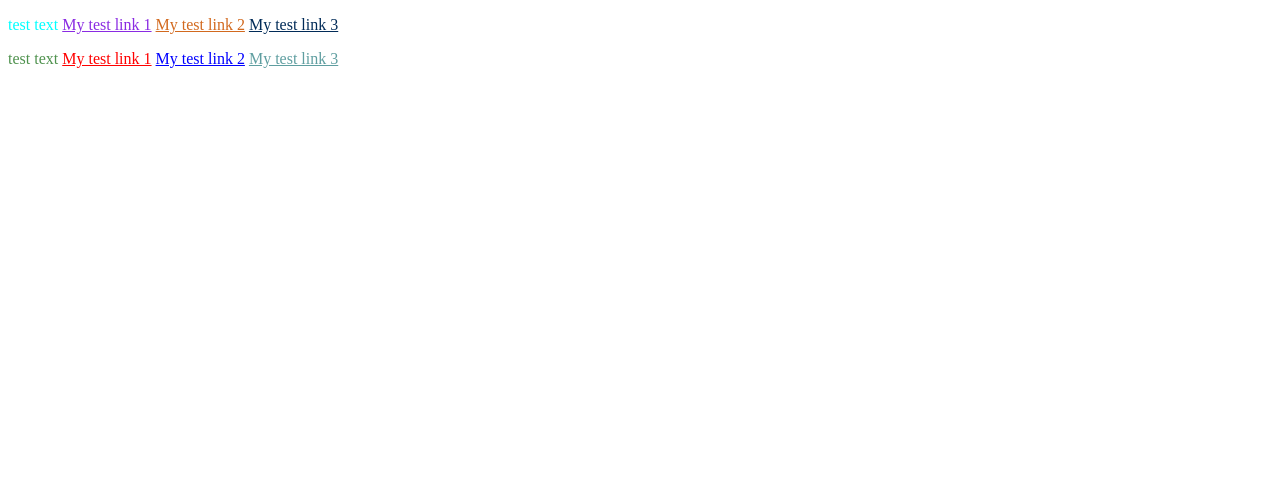
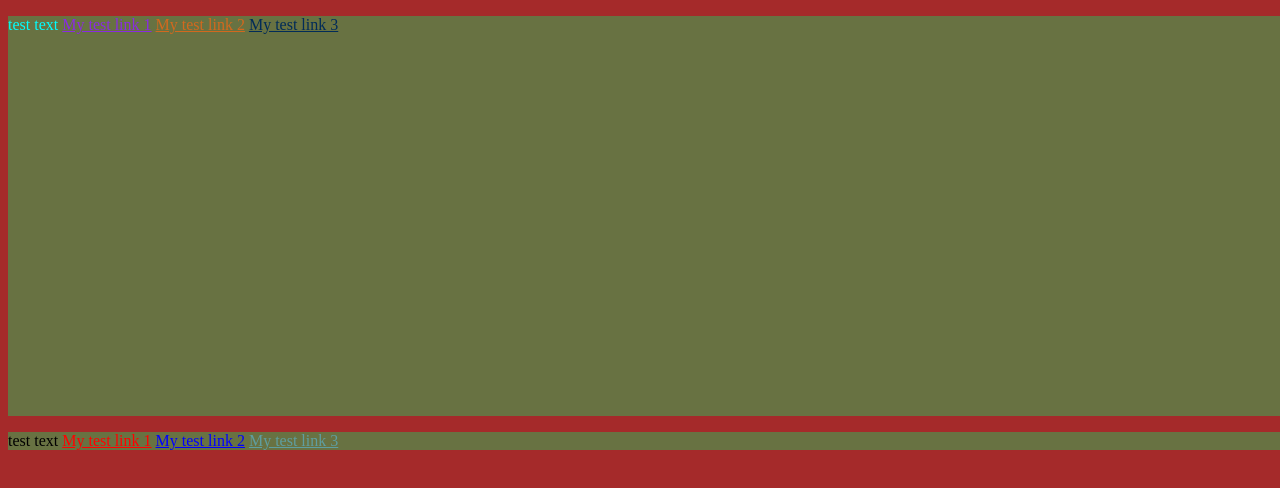
Before and after one commit to RuslanGryn/cursor-lessons, a plain HTML site: page lesson03/index.html in a window 1280 px wide. Drawn offline with Linux system fonts and the light colour scheme.

Commit message:
fin commit

```diff
--- a/lesson03/index.html
+++ b/lesson03/index.html
@@ -20,12 +20,37 @@
 
            /* : 1000 */
 
+           body {
+            width: 100%;
+            height: 100vh;
+            background-color: brown;
+            background-image: url(/);
+            background-size:cover;
+            background-repeat: no-repeat;
+            background-position: 55% 40%;
+           }
+
            .paragraph {
                 color: aqua;
+                /*
+                color: word
+                #0-9A-F #01FABC HEX
+                rgb: rgb(0, 255, 169);
+                */
+
+                font-size: 100 px em rm;
+                width: 100%;
+                height: 50%;
+
+
+
+
            }
 
             p {
-                color:rgb(79, 146, 78);
+                background:rgba(79, 146, 78, 0.7);
+                opacity: 1; /* 0-1 */
+
             }
 
             p a {
```
